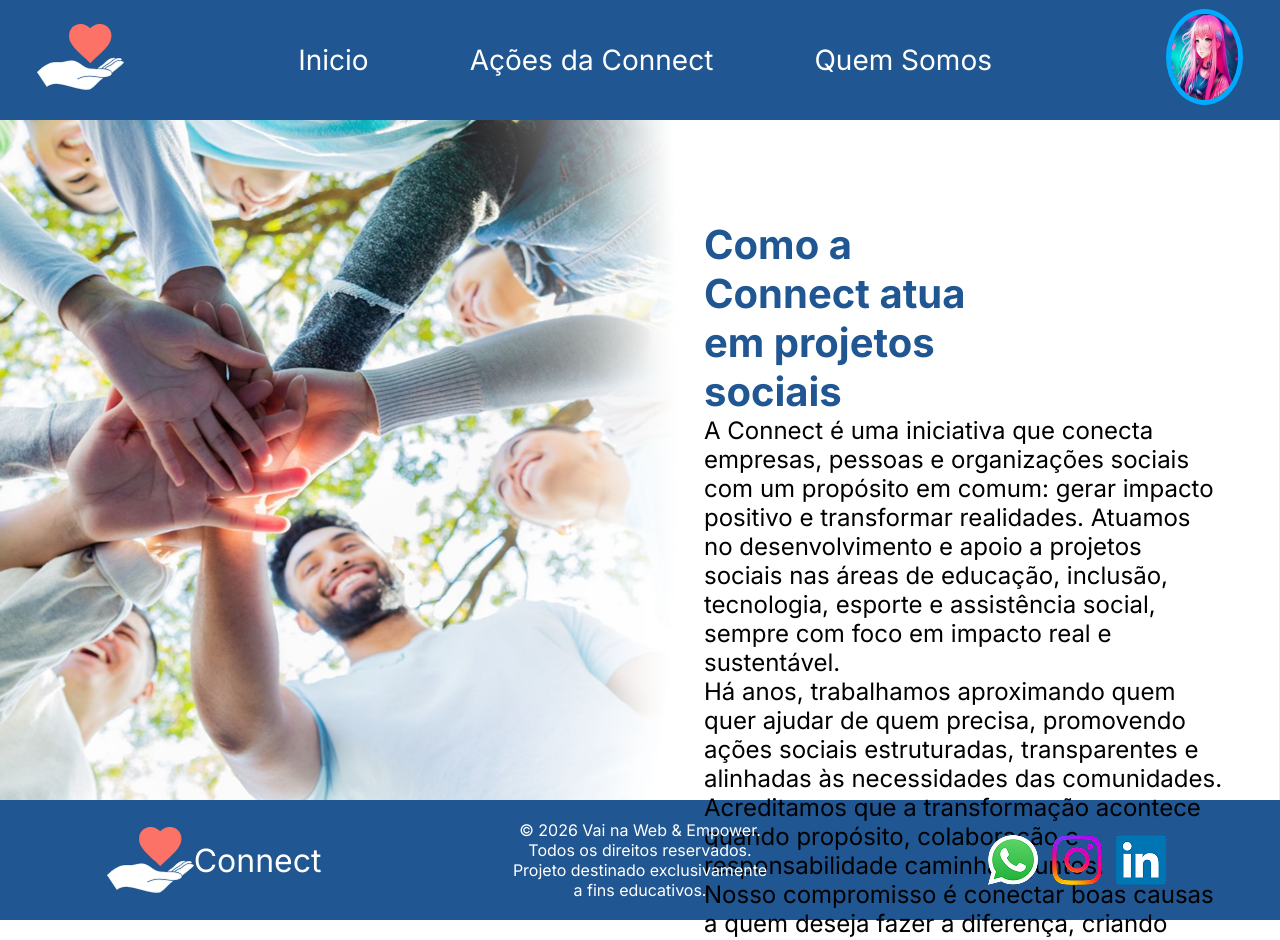
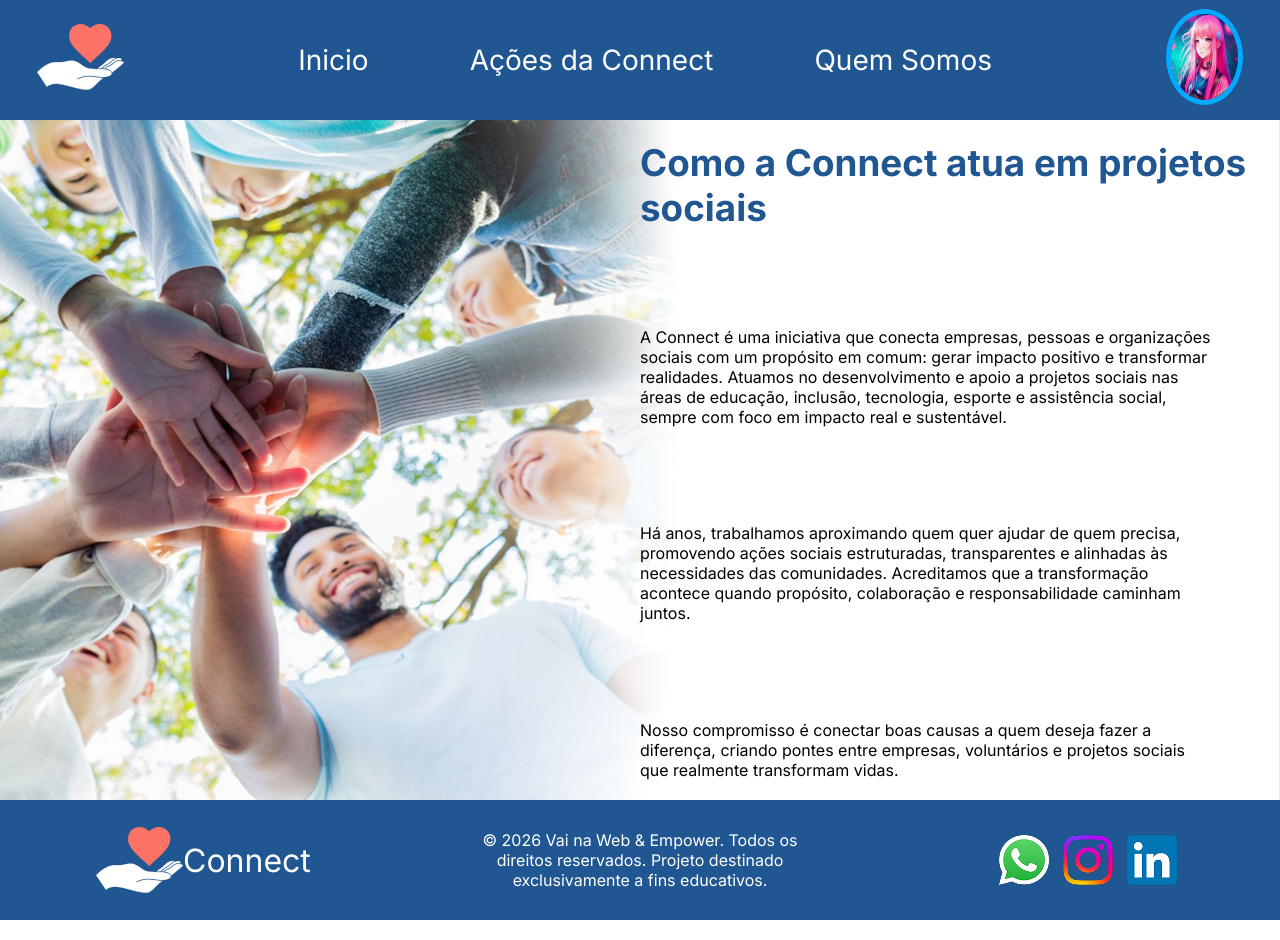
Before and after one commit to rochagreice/desafio-connect, a React (Vite) app: page /quemSomos in a window 1280 px wide. Shown: the top 940 px of the page. Built offline with nearby package versions, Linux system fonts and the light colour scheme.

Commit message:
Finalização do desktop e responsivo do footer e página de início

```diff
--- a/index.html
+++ b/index.html
@@ -1,5 +1,5 @@
 <!doctype html>
-<html lang="en">
+<html lang="pt-BR">
   <head>
     <meta charset="UTF-8" />
     <link rel="icon" type="image/svg+xml" href="/vite.svg" />
--- a/src/Components/AcoesDaConnect/AcoesDaConnect.jsx
+++ b/src/Components/AcoesDaConnect/AcoesDaConnect.jsx
@@ -1,15 +1,19 @@
 import { useState } from "react";
+
 import Mutirao from "../../assets/mutirao.png";
 import Aulas from "../../assets/aulas.png";
 import Esporte from "../../assets/esporte.png";
 import Familia from "../../assets/familia.png";
 import Futuro from "../../assets/futuro.png";
 import Conecta from "../../assets/conecta.png";
+
 import styles from "./AcoesDaConnect.module.scss";
+
 function AcoesDaConnect() {
   // [] array / lista
   // {} objetos
   // [ {}, {}, {}, {}, {}, {} ] array de objetos
+
   const [cards, setCards] = useState([
     {
       id: 1,
@@ -18,6 +22,7 @@ function AcoesDaConnect() {
       informacao:
         "Coletar materiais recicláveis e orientar sobre descarte consciente.",
       botao: "Quero participar",
+
     },
     {
       id: 2,
@@ -60,8 +65,10 @@ function AcoesDaConnect() {
       botao: "Quero Doar",
     },
   ]);
+
   return (
     <section className={styles.containerDeAcoes}>
+
       <div className={styles.boxTitulosAcoes}>
         <h2>Ações da Connect</h2>
         <p>
@@ -69,17 +76,19 @@ function AcoesDaConnect() {
           vidas através de ações sociais que geram impacto real nas comunidades.
         </p>
       </div>
+
       <section className={styles.containerCardsDeAcoes}>
         {cards.map((item) => (
           <article key={item.id} className={styles.cardsDeAcoes}>
             <img src={item.imagem} alt={item.titulo} />
-            <h2>{item.titulo}</h2>
-            <p> {item.botao}</p>
-            <button> </button>
+            <h2> {item.titulo} </h2>
+            <p> {item.informacao} </p>
+            <button> {item.botao} </button>
           </article>
         ))}
       </section>
     </section>
   );
 }
+
 export default AcoesDaConnect;
--- a/src/Components/AcoesDaConnect/AcoesDaConnect.module.scss
+++ b/src/Components/AcoesDaConnect/AcoesDaConnect.module.scss
@@ -1,6 +1,7 @@
 .containerDeAcoes {
   // background-color: pink;
 }
+
 .boxTitulosAcoes {
  // border: solid green;
   height: 25vh;
@@ -8,10 +9,12 @@
   flex-direction: column;
   align-items: center;
   justify-content: space-evenly;
+
   h2 {
     font-size: 3rem;
     color: #205691;
   }
+
   p {
     font-size: 1.5rem;
     // border: solid red;
@@ -19,30 +22,39 @@
     text-align: center;
   }
 }
+
 .containerCardsDeAcoes {
   //  background-color: pink;
   display: flex;
   flex-wrap: wrap;
   justify-content: space-evenly;
 }
+
 .cardsDeAcoes {
   // border: solid;
-  width: 26%;
-  height: 35vh;
+  width: 30%;
+  height: 50vh;
   margin: 1rem;
   display: flex;
   flex-direction: column;
   align-items: center;
   justify-content: space-evenly;
+
   img {
     height: 15vh;
   }
+
+  h2{
+    color: #122F97;
+  }
+
   p {
     font-size: 1rem;
     text-align: center;
     // border: solid red;
     width: 70%;
   }
+
   button {
     padding: 0.5rem 1rem;
     color: #fff;
--- a/src/Components/Footer/Footer.jsx
+++ b/src/Components/Footer/Footer.jsx
@@ -11,11 +11,12 @@ function Footer() {
         <h2>Connect</h2>
       </div>
       <p>© 2026 Vai na Web & Empower. Todos os direitos reservados. Projeto destinado exclusivamente a fins educativos.</p>
-      <nav>
+      <nav className={styles.navFooter}>
         <img src={Whatsapp} alt="Logo do whatsapp" />
         <img src={Instagram} alt="Logo do instagram" />
         <img src={Linkedin} alt="Logo do linkedin" />
       </nav>
+
     </footer>
   );
 }
--- a/src/Components/Footer/Footer.module.scss
+++ b/src/Components/Footer/Footer.module.scss
@@ -1,29 +1,32 @@
-footer{
+footer {
   background-color: #205691;
   display: flex;
   justify-content: space-around;
   align-items: center;
   height: 15vh;
-    color: #FFFFFF;
+  color: #ffffff;
 
-div{
-    //border: solid red;
+  div {
+    // border: solid red;
     display: flex;
     justify-content: space-around;
     align-items: center;
     width: 15%;
-h2{
+
+    h2 {
       font-size: 2rem;
       font-weight: 400;
     }
   }
-p{
-    //border: solid white;
-    width: 20%;
+
+  p {
+    //  border: solid white;
+    width: 25%;
     font-weight: 400;
     text-align: center;
   }
-nav{
+
+  .navFooter {
     //border: solid red;
     width: 15%;
     display: flex;
@@ -31,24 +34,27 @@ nav{
   }
 }
 
+//Responsivo do footer
 
-
-//Responsivo do footer
 @media (min-width: 201px) and (max-width: 500px) {
   footer {
     flex-direction: column-reverse;
     height: 35vh;
+
     div {
       width: 60%;
+
       h2 {
         font-size: 2rem;
         font-weight: 400;
       }
     }
+
     p {
       width: 90%;
     }
-    nav {
+
+  .navFooter {
       width: 80%;
     }
   }
--- a/src/Components/QuemSomos/QuemSomos.jsx
+++ b/src/Components/QuemSomos/QuemSomos.jsx
@@ -1,9 +1,11 @@
 import styles from "./QuemSomos.module.scss";
+
 function QuemSomos() {
   return (
     <section className={styles.containerQuemSomos}>
       <div className={styles.boxTextosQuemSomos}>
         <h2>Como a Connect atua em projetos sociais</h2>
+
         <p>
           A Connect é uma iniciativa que conecta empresas, pessoas e
           organizações sociais com um propósito em comum: gerar impacto positivo
@@ -26,4 +28,5 @@ function QuemSomos() {
     </section>
   );
 }
+
 export default QuemSomos;
--- a/src/Components/QuemSomos/QuemSomos.module.scss
+++ b/src/Components/QuemSomos/QuemSomos.module.scss
@@ -8,23 +8,28 @@
   justify-content: flex-end;
   align-items: center;
 }
+
 .boxTextosQuemSomos {
- // border: solid red;
-  width: 45%;
-  height: 60vh;
+  //border: solid red;
+  width: 50%;
+  height: 80vh;
+
   display: flex;
   flex-direction: column;
   justify-content: space-between;
+
 h2{
     color: #205691;
-    font-size: 2.5rem;
+    font-size: 2.3rem;
   //  border: solid red;
-    width: 55%;
+    width: 100%;
 }
+
 p{
-  //   border: solid red;
-     font-size: 1.5rem;
+    //border: solid red;
+     font-size: 1rem;
       width: 90%;
 }
 
+
 }
```
Lines whose indentation alone changed are shown as unchanged.
